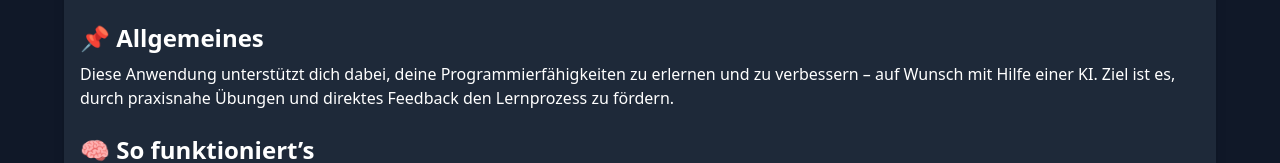
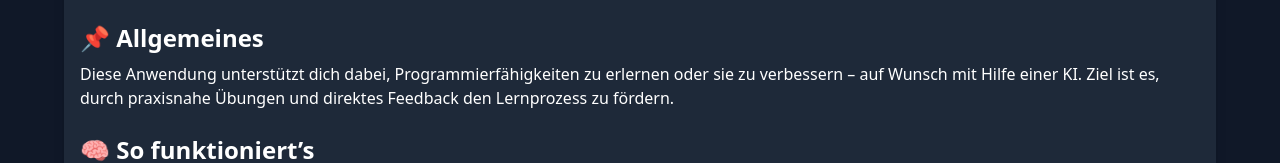
Before and after one commit to YPuest/coding-tutor-app, a SvelteKit app: page /help in a window 1280 px wide. Shown: the part 134-297 px from the top of the page. Built offline with nearby package versions, Linux system fonts and the light colour scheme.

Commit message:
minor changes

```diff
--- a/src/routes/help/+page.svelte
+++ b/src/routes/help/+page.svelte
@@ -13,7 +13,7 @@
 
 		<section>
 			<h2 class="text-2xl font-semibold mb-2">📌 Allgemeines</h2>
-			<p>Diese Anwendung unterstützt dich dabei, deine Programmierfähigkeiten zu erlernen und zu verbessern –
+			<p>Diese Anwendung unterstützt dich dabei, Programmierfähigkeiten zu erlernen oder sie zu verbessern –
 				auf Wunsch mit Hilfe einer KI. Ziel ist es, durch praxisnahe Übungen und direktes Feedback den Lernprozess
 				zu fördern.</p>
 		</section>
```
